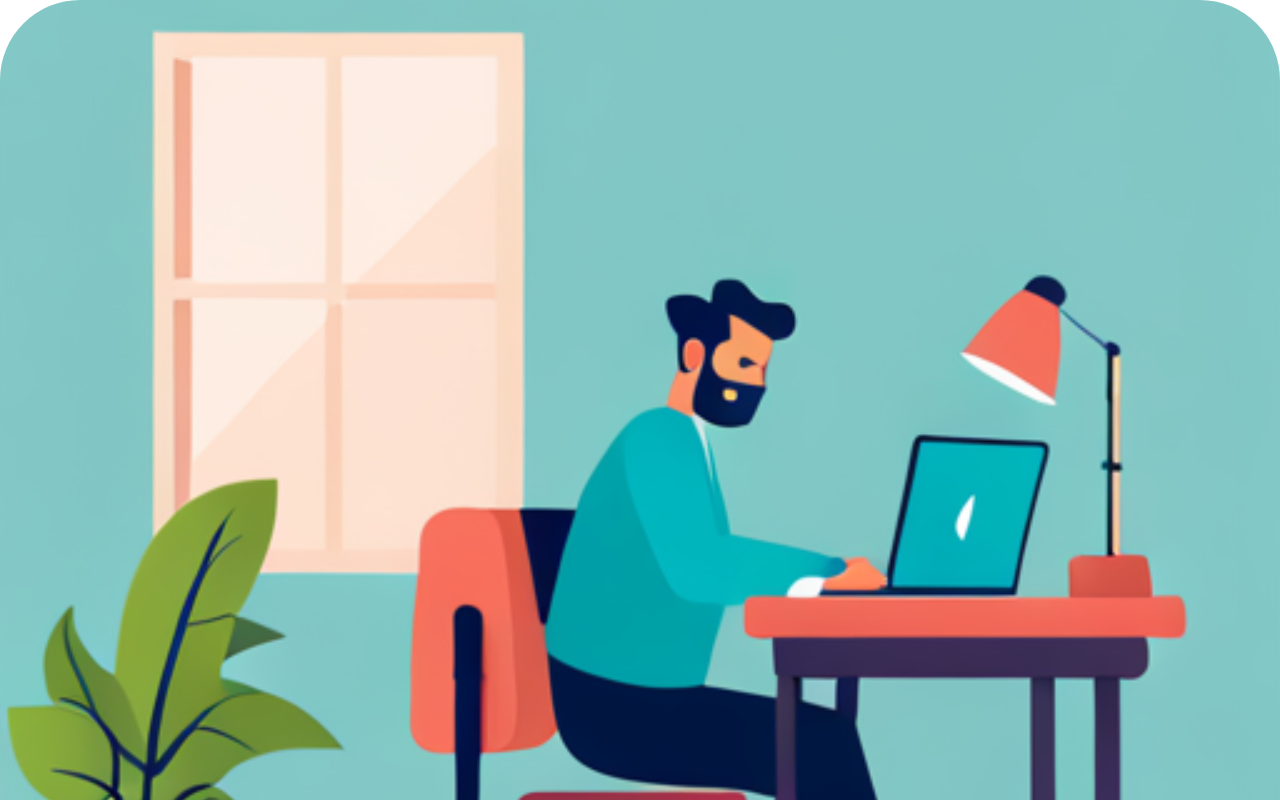
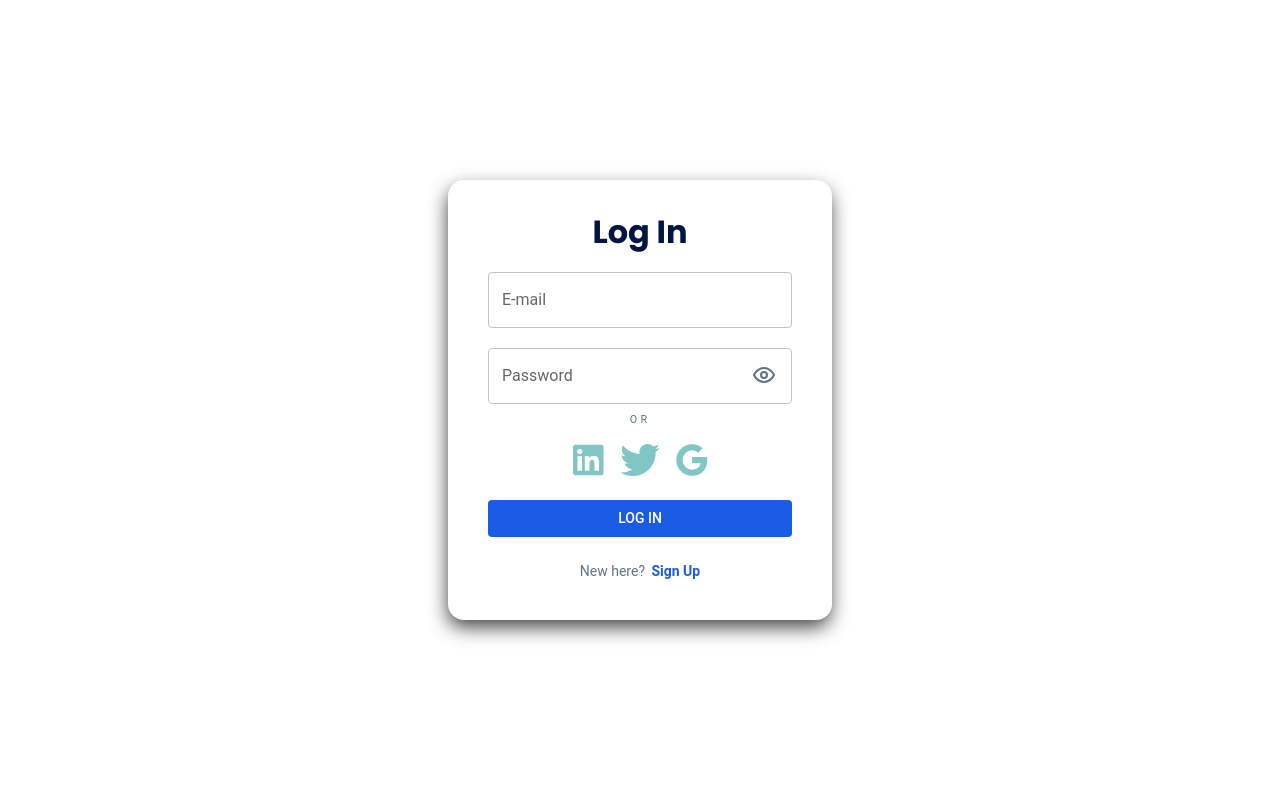
Before and after one commit to matheusarjc/postandcomments, a React (Vite) app in the folder frontend/pnc_app/: page /login in a window 1280 px wide. Shown: the top 800 px of the page. Built offline with nearby package versions, Linux system fonts and the light colour scheme.

Commit message:
SIgn Up e Log In

```diff
--- a/frontend/pnc_app/index.html
+++ b/frontend/pnc_app/index.html
@@ -7,6 +7,11 @@
       rel="stylesheet"
       type="text/css"
       href="https://cdn.jsdelivr.net/gh/devicons/devicon@latest/devicon.min.css" />
+    <link rel="preconnect" href="https://fonts.googleapis.com" />
+    <link rel="preconnect" href="https://fonts.gstatic.com" crossorigin />
+    <link
+      href="https://fonts.googleapis.com/css2?family=Poppins:ital,wght@0,100;0,200;0,300;0,400;0,500;0,600;0,700;0,800;0,900;1,100;1,200;1,300;1,400;1,500;1,600;1,700;1,800;1,900&display=swap"
+      rel="stylesheet" />
 
     <title>Social Network</title>
   </head>
--- /dev/null
+++ b/frontend/pnc_app/src/interface/components/LogIn/LogIn.tsx
@@ -0,0 +1,205 @@
+import React, { useState } from "react";
+import { Link, useNavigate } from "react-router-dom";
+import { login as loginService } from "../../../data/services/authService"; // Certifique-se de ajustar esta importação
+import { useForm } from "react-hook-form";
+import {
+  Box,
+  Button,
+  TextField,
+  useMediaQuery,
+  useTheme,
+  InputLabel,
+  Dialog,
+  DialogTitle,
+  DialogContent,
+  DialogContentText,
+  DialogActions,
+} from "@mui/material";
+import { Eye, EyeOff } from "lucide-react";
+import "../../styles/global.css";
+import { BoxLabelColumn } from "./../../partials/BoxLabelColumn";
+
+type FormData = {
+  email: string;
+  password: string;
+};
+
+const LogIn: React.FC = () => {
+  const theme = useTheme();
+  const isMobile = useMediaQuery(theme.breakpoints.down("md"));
+  const {
+    register,
+    handleSubmit,
+    formState: { errors },
+  } = useForm<FormData>();
+  const navigate = useNavigate();
+  const [hoveredIcon, setHoveredIcon] = useState("");
+  const [clickedIcon, setClickedIcon] = useState("");
+  const [modalOpen, setModalOpen] = useState(false);
+
+  const [passwordShown, setPasswordShown] = useState(false);
+
+  const onSubmit = handleSubmit(async (data) => {
+    try {
+      await loginService(data); // Callback to backend service
+      navigate("/mainpage"); // Going to the mainpage
+    } catch (error) {
+      console.error("Login error:", error);
+    }
+  });
+
+  const handleIconClick = (iconName: string) => {
+    setClickedIcon(iconName);
+    setModalOpen(true);
+  };
+
+  const handleCloseModal = () => {
+    setModalOpen(false);
+  };
+
+  const togglePasswordVisibility = () => setPasswordShown(!passwordShown);
+
+  return (
+    <Box
+      className="Card"
+      sx={{
+        width: isMobile ? "100%" : "30vw",
+        boxShadow: isMobile ? "none" : "-1px 8px 19px -1px rgba(0,0,0,0.75);",
+        p: isMobile ? 1 : 4,
+        height: isMobile ? "100%" : "55vh",
+        borderRadius: "1rem",
+      }}>
+      <Box
+        sx={{
+          display: "flex",
+          flexDirection: "column",
+          paddingX: isMobile ? "1rem" : "0.5rem",
+          overflow: "hidden",
+          width: "100%",
+        }}>
+        <form
+          onSubmit={onSubmit}
+          style={{ display: "flex", flexDirection: "column", gap: isMobile ? "1.5rem" : "0.5rem" }}>
+          <span
+            style={{
+              fontSize: "2rem",
+              fontFamily: "Poppins, sans-serif",
+              fontWeight: "bolder",
+              padding: isMobile ? "1.25rem 1.25rem 0" : "0",
+              lineHeight: isMobile ? "1" : "1.25",
+              height: isMobile ? "auto" : "fit-content",
+              textAlign: "center",
+              color: "#001640",
+            }}>
+            Log In
+          </span>
+          <BoxLabelColumn>
+            <InputLabel htmlFor="email" style={{ fontSize: "1rem", paddingTop: "0.75rem" }}>
+              <TextField
+                id="email"
+                label="E-mail"
+                variant="outlined"
+                type="email"
+                {...register("email", { required: "Email is required." })}
+                sx={{ width: "100%" }}
+                error={!!errors.email}
+                helperText={errors.email?.message}
+              />
+            </InputLabel>
+          </BoxLabelColumn>
+
+          <BoxLabelColumn>
+            <InputLabel htmlFor="password" style={{ fontSize: "1rem", paddingTop: "0.75rem" }}>
+              <TextField
+                id="password"
+                label="Password"
+                variant="outlined"
+                type={passwordShown ? "text" : "password"}
+                {...register("password", { required: "Password is required." })}
+                sx={{ width: "100%" }}
+                error={!!errors.password}
+                helperText={errors.password?.message}
+              />
+              <span
+                onClick={togglePasswordVisibility}
+                style={{ cursor: "pointer" }}
+                className="Eye">
+                {passwordShown ? <EyeOff color="#637087" /> : <Eye color="#637087" />}
+              </span>
+            </InputLabel>
+          </BoxLabelColumn>
+          <Box
+            sx={{
+              display: "flex",
+              flexDirection: "column",
+              justifyContent: "center",
+              alignItems: "center",
+              mt: isMobile ? 2 : 0,
+            }}>
+            <span className="or">OR</span>
+            <Box sx={{ display: "flex", gap: "1rem", alignItems: "center" }}>
+              <i
+                className={`devicon-linkedin-plain icon ${
+                  hoveredIcon === "linkedin" ? "colored" : ""
+                }`}
+                onMouseEnter={() => setHoveredIcon("linkedin")}
+                onMouseLeave={() => setHoveredIcon("")}
+                onClick={() => handleIconClick("LinkedIn")}></i>
+
+              <i
+                className={`devicon-twitter-original icon ${
+                  hoveredIcon === "twitter" ? "colored" : ""
+                }`}
+                onMouseEnter={() => setHoveredIcon("twitter")}
+                onMouseLeave={() => setHoveredIcon("")}
+                onClick={() => handleIconClick("Twitter")}></i>
+
+              <i
+                className={`devicon-google-plain icon ${hoveredIcon === "google" ? "colored" : ""}`}
+                onMouseEnter={() => setHoveredIcon("google")}
+                onMouseLeave={() => setHoveredIcon("")}
+                onClick={() => handleIconClick("Google")}></i>
+            </Box>
+          </Box>
+
+          <Button
+            type="submit"
+            sx={{ mt: 2, bgcolor: "#1A5CE5", color: "#FFFFFF", "&:hover": { bgcolor: "#163E7E" } }}>
+            Log In
+          </Button>
+
+          <Box sx={{ display: "flex", justifyContent: "center", alignItems: "center", mt: 2 }}>
+            <span
+              style={{ display: "flex", gap: "0.4rem", color: "#637087", fontSize: "0.875rem" }}>
+              New here?
+              <Link
+                to="/signup"
+                style={{ textDecoration: "none", color: "#1A5CE5", fontWeight: "bold" }}>
+                Sign Up
+              </Link>
+            </span>
+          </Box>
+        </form>
+      </Box>
+      {/* Modal */}
+      <Dialog open={modalOpen} onClose={handleCloseModal}>
+        <DialogTitle> Bad news my friend...</DialogTitle>
+        <DialogContent>
+          <DialogContentText>
+            To sign up with this social media platform, it's necessary to configure the <b>OAuth</b>{" "}
+            in Server Side, it means that i have to create this full app to get the API key, adjust
+            the server's CallBack URL and use some stuff with different languages and libs like
+            NodeJS (Passaport.js) or just Java (Spring Security and OAuth2) that i used to build the
+            Backend. So, my objective here is just show the potencial of a Mid-Social platform in
+            Full Stack case.
+          </DialogContentText>
+        </DialogContent>
+        <DialogActions>
+          <Button onClick={handleCloseModal}>Close</Button>
+        </DialogActions>
+      </Dialog>
+    </Box>
+  );
+};
+
+export default LogIn;
--- a/frontend/pnc_app/src/interface/components/SignUp/SignUp.tsx
+++ b/frontend/pnc_app/src/interface/components/SignUp/SignUp.tsx
@@ -90,22 +90,31 @@ const SignUp: React.FC = () => {
         style={{ display: "flex", flexDirection: "column", gap: isMobile ? "1.5rem" : "0.5rem" }}>
         <span
           style={{
-            fontSize: "1.5rem",
-            fontWeight: "bold",
-            padding: isMobile ? "1.25rem" : "0",
+            fontSize: "2rem",
+            fontFamily: "Poppins, sans-serif",
+            fontWeight: "bolder",
+            padding: isMobile ? "1.25rem 1.25rem 0" : "0",
+            lineHeight: isMobile ? "1" : "1.25",
             height: isMobile ? "auto" : "fit-content",
             textAlign: "center",
+            color: "#001640",
           }}>
           {isMobile ? "Join the conversation" : "Create your account"}
         </span>
-        <Box sx={{ display: "flex", justifyContent: "center", gap: "2rem" }}>
+        <Box
+          sx={{
+            display: "flex",
+            flexDirection: isMobile ? "column" : "row",
+            justifyContent: "center",
+            gap: isMobile ? "0" : "2rem",
+          }}>
           {/* FORM INPUTS  */}
           <Box
             sx={{
               width: isMobile ? "100%" : "50%",
               display: "flex",
               flexDirection: "column",
-              gap: "1rem",
+              gap: isMobile ? "0.4rem" : "1rem",
             }}>
             <BoxLabelColumn>
               <InputLabel htmlFor="name" style={{ fontSize: "1rem", paddingTop: "0.75rem" }}>
@@ -179,10 +188,10 @@ const SignUp: React.FC = () => {
             </BoxLabelColumn>
           </Box>
           {/* Divisor */}
-          <div className="box_line">
-            <div className="line"></div>
+          <div className="box_line" style={{ display: isMobile ? "none" : "" }}>
+            <div className="line" style={{ display: isMobile ? "none" : "flex" }}></div>
             <Shell color="#81c6c4" size={15} />
-            <div className="line"></div>
+            <div className="line" style={{ display: isMobile ? "none" : "flex" }}></div>
           </div>
           {/* Social SignUp */}
           <Box
@@ -191,6 +200,7 @@ const SignUp: React.FC = () => {
               flexDirection: "column",
               justifyContent: "center",
               alignItems: "center",
+              mt: isMobile ? 2 : 0,
             }}>
             <span className="or">OR</span>
             <Box sx={{ display: "flex", gap: "1rem", alignItems: "center" }}>
@@ -242,11 +252,17 @@ const SignUp: React.FC = () => {
             type="submit">
             Sign Up
           </button>
-          <button className="accBtn" type="button">
-            <Link to="/login" style={{ textDecoration: "none", color: "#121217" }}>
-              Log In
-            </Link>
-          </button>
+          <Box sx={{ display: "flex", justifyContent: "center", alignItems: "center" }}>
+            <span
+              style={{ display: "flex", gap: "0.4rem", color: "#637087", fontSize: "0.875rem" }}>
+              Already a user?
+              <Link
+                to="/login"
+                style={{ textDecoration: "none", color: "#1A5CE5", fontWeight: "bold" }}>
+                Log In
+              </Link>
+            </span>
+          </Box>
         </div>
       </form>
 
--- a/frontend/pnc_app/src/pages/LogInPage.tsx
+++ b/frontend/pnc_app/src/pages/LogInPage.tsx
@@ -1,5 +1,5 @@
 import { Box, useMediaQuery, useTheme } from "@mui/material";
-import BackgroundS from "../interface/components/SignUp/Background";
+import LogIn from "../interface/components/LogIn/LogIn";
 
 const LogInPage: React.FC = () => {
   const theme = useTheme();
@@ -7,9 +7,15 @@ const LogInPage: React.FC = () => {
 
   return (
     <div>
-      <Box>
+      <Box
+        sx={{
+          minHeight: "100vh",
+          display: "flex",
+          justifyContent: "center",
+          alignItems: "center",
+        }}>
         <Box>
-          <BackgroundS />
+          <LogIn />
         </Box>
       </Box>
     </div>
```
